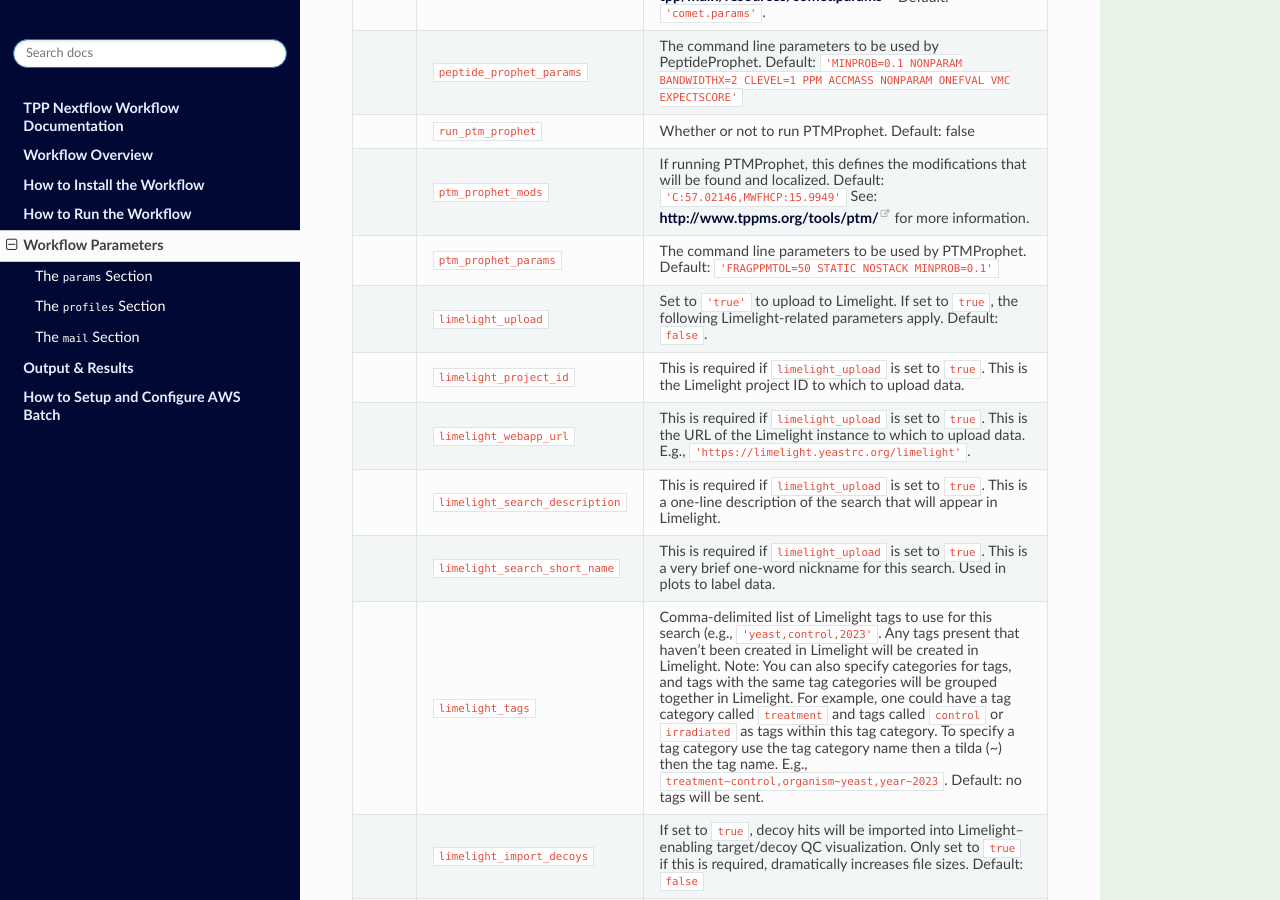
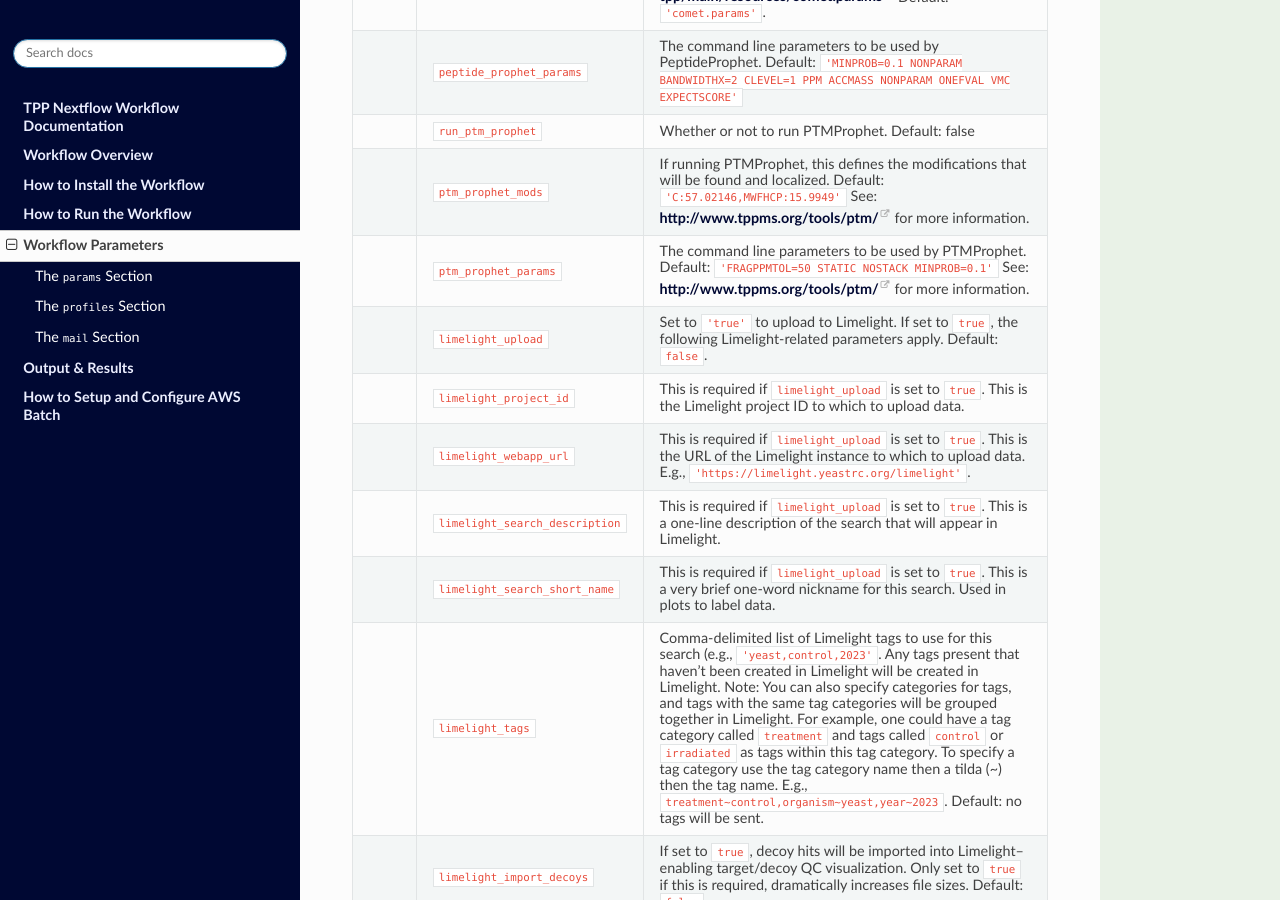
Before and after one commit to mriffle/nf-ms-dda-tpp, a Sphinx documentation site: the page built from docs/source/workflow_parameters.rst, in a window 1280 px wide and 900 px high, scrolled down 1765 px. Built offline with Sphinx 7.4.7 and the Read the Docs theme 2.0.0, drawn with Linux system fonts in a browser that asks for light colours.

Commit message:
docs: updates

```diff
--- a/assets/email_template.html
+++ b/assets/email_template.html
@@ -4,7 +4,7 @@
   <meta http-equiv="X-UA-Compatible" content="IE=edge">
   <meta name="viewport" content="width=device-width, initial-scale=1">
 
-  <meta name="description" content="nf-dda-tpp">
+  <meta name="description" content="nf-ms-dda-tpp">
   <title>DDA TPP Pipeline Report</title>
 </head>
 <body>
--- a/docs/source/workflow_parameters.rst
+++ b/docs/source/workflow_parameters.rst
@@ -79,7 +79,7 @@ The ``params`` Section
      - If running PTMProphet, this defines the modifications that will be found and localized. Default: ``'C:57.02146,MWFHCP:15.9949'`` See: http://www.tppms.org/tools/ptm/ for more information.
    * -
      - ``ptm_prophet_params``
-     - The command line parameters to be used by PTMProphet. Default: ``'FRAGPPMTOL=50 STATIC NOSTACK MINPROB=0.1'``
+     - The command line parameters to be used by PTMProphet. Default: ``'FRAGPPMTOL=50 STATIC NOSTACK MINPROB=0.1'`` See: http://www.tppms.org/tools/ptm/ for more information.
    * -
      - ``limelight_upload``
      - Set to ``'true'`` to upload to Limelight. If set to ``true``, the following Limelight-related parameters apply. Default: ``false``.
```
Also changed, not shown: 1 other file.
